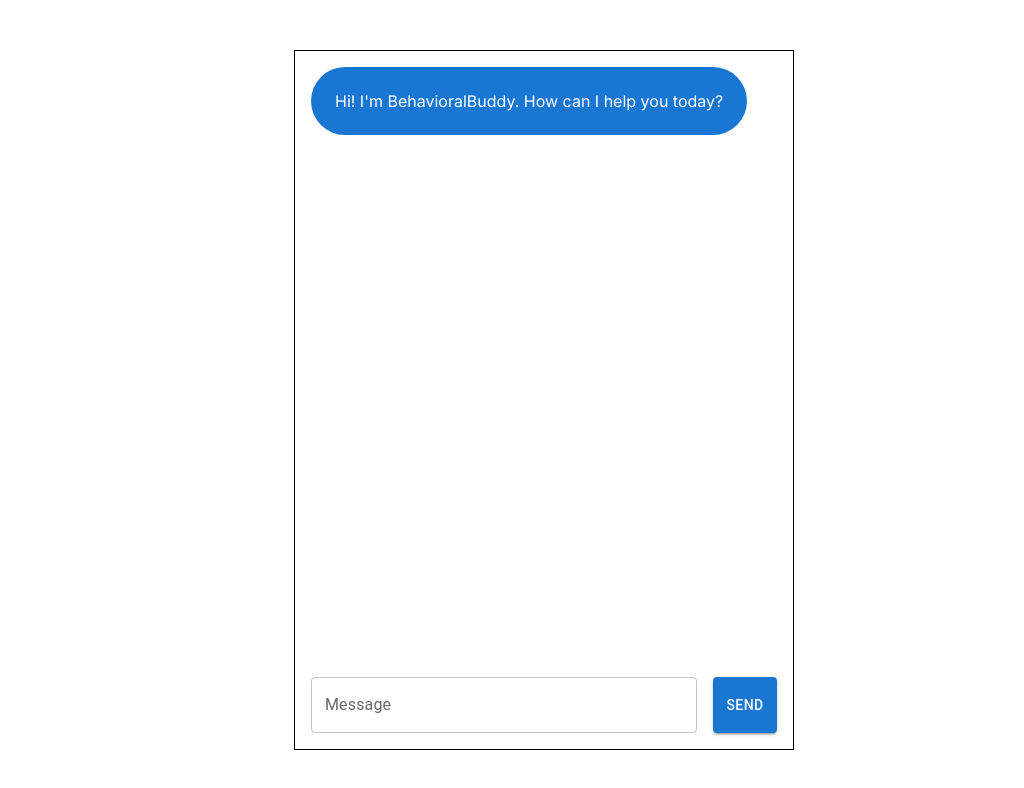
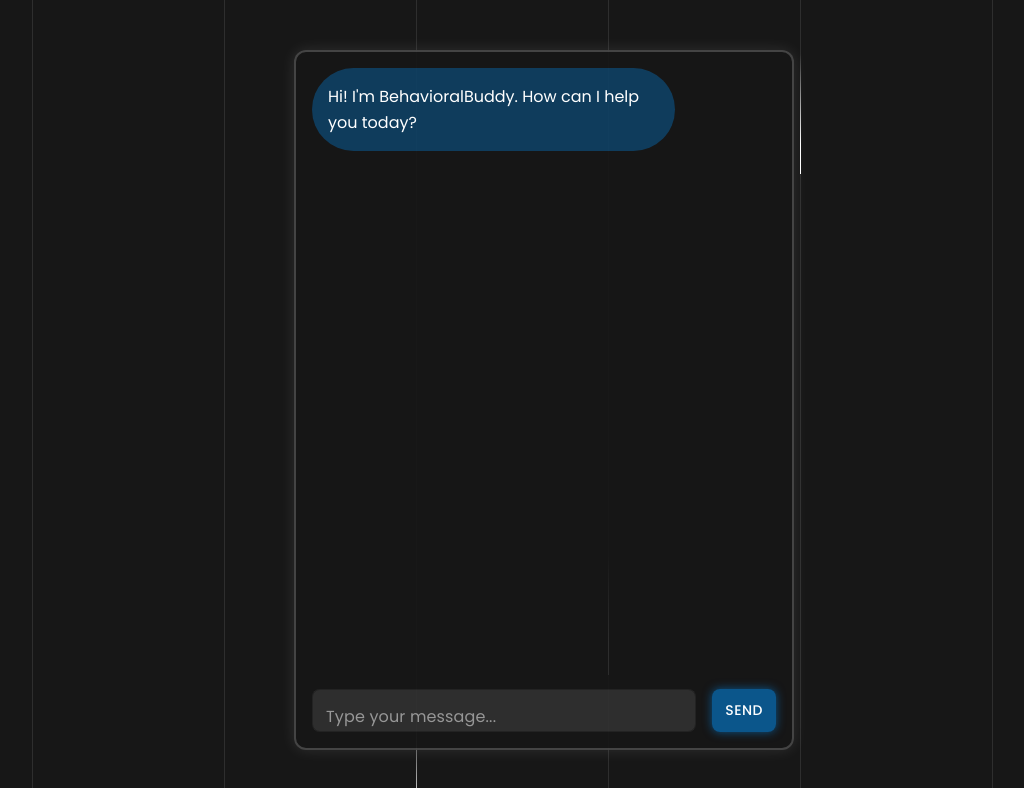
Before and after one commit to Wasif04/Customer-Support-AI, a Next.js app: page / in a window 1280 px wide. Shown: the top 788 px of the page, without its empty margins (96-1120 px from the left). Built offline with nearby package versions, Linux system fonts and the light colour scheme.

Commit message:
Added Better looking UI

```diff
--- a/app/globals.css
+++ b/app/globals.css
@@ -1,5 +1,80 @@
+@import url('https://fonts.googleapis.com/css2?family=Poppins:wght@400;500;700&display=swap');
+
 * {
-  box-sizing: border-box;
+
+
+  margin: 0;
   padding: 0;
-  margin: 0;
+  box-sizing: border-box !important;
 }
+
+html, body {
+  font-family: 'Poppins', sans-serif;
+
+  height: 100%;
+}
+
+body {
+  display: table;
+  width: 100%;
+  height: 100%;
+  background-color: #171717;
+  color: #000;
+  line-height: 1.6;
+  position: relative;
+  font-family: sans-serif;
+  overflow: hidden;
+}
+
+.lines {
+  position: absolute;
+  top: 0;
+  left: 0;
+  right: 0;
+  height: 100%;
+  margin: auto;
+  width: 100%;
+}
+
+.line {
+  position: absolute;
+  width: 1px;
+  height: 100%;
+  top: 0;
+  background: rgba(255, 255, 255, 0.1);
+  overflow: hidden;
+}
+
+.line::after {
+  content: '';
+  display: block;
+  position: absolute;
+  height: 15vh;
+  width: 100%;
+  top: -50%;
+  left: 0;
+  background: linear-gradient(to bottom, rgba(255, 255, 255, 0) 0%, #ffffff 75%, #ffffff 100%);
+  animation: drop 7s 0s infinite;
+  animation-fill-mode: forwards;
+  animation-timing-function: cubic-bezier(0.4, 0.26, 0, 0.97);
+}
+
+/* Adjust the positions and animation delays */
+.line:nth-child(1) { left: 10%; }
+.line:nth-child(2) { left: 25%; }
+.line:nth-child(3) { left: 40%; }
+.line:nth-child(4) { left: 55%; }
+.line:nth-child(5) { left: 70%; }
+.line:nth-child(6) { left: 85%; }
+
+.line:nth-child(1)::after { animation-delay: 0s; }
+.line:nth-child(2)::after { animation-delay: 1s; }
+.line:nth-child(3)::after { animation-delay: 2s; }
+.line:nth-child(4)::after { animation-delay: 3s; }
+.line:nth-child(5)::after { animation-delay: 4s; }
+.line:nth-child(6)::after { animation-delay: 5s; }
+
+@keyframes drop {
+  0% { top: -50%; }
+  100% { top: 110%; }
+}
--- a/app/page.js
+++ b/app/page.js
@@ -1,31 +1,28 @@
 'use client'
-import Image from "next/image";
-import { Box, Button, Stack, TextField } from '@mui/material'
-import { useState,useRef, useEffect } from "react";
+import { Box, Button, Stack, TextField } from '@mui/material';
+import { useState, useRef, useEffect } from "react";
+import "./globals.css";
 
 export default function Home() {
   const [messages, setMessages] = useState([
     {
       role: 'assistant',
       content: "Hi! I'm BehavioralBuddy. How can I help you today?",
-
     },
-  ])
-  const [message, setMessage] = useState('')
-  const [isLoading, setIsLoading] = useState(false)
-
-
+  ]);
+  const [message, setMessage] = useState('');
+  const [isLoading, setIsLoading] = useState(false);
 
   const sendMessage = async () => {
-    if (!message.trim()) return;  // Don't send empty messages
-    setIsLoading(true)
+    if (!message.trim()) return;
+    setIsLoading(true);
 
-    setMessage('')
+    setMessage('');
     setMessages((messages) => [
       ...messages,
       { role: 'user', content: message },
       { role: 'assistant', content: '' },
-    ])
+    ]);
 
     try {
       const response = await fetch('/api/chat', {
@@ -34,56 +31,57 @@ export default function Home() {
           'Content-Type': 'application/json',
         },
         body: JSON.stringify([...messages, { role: 'user', content: message }]),
-      })
+      });
 
       if (!response.ok) {
-        throw new Error('Network response was not ok')
+        throw new Error('Network response was not ok');
       }
 
-      const reader = response.body.getReader()
-      const decoder = new TextDecoder()
+      const reader = response.body.getReader();
+      const decoder = new TextDecoder();
 
       while (true) {
-        const { done, value } = await reader.read()
-        if (done) break
-        const text = decoder.decode(value, { stream: true })
+        const { done, value } = await reader.read();
+        if (done) break;
+        const text = decoder.decode(value, { stream: true });
         setMessages((messages) => {
-          let lastMessage = messages[messages.length - 1]
-          let otherMessages = messages.slice(0, messages.length - 1)
+          let lastMessage = messages[messages.length - 1];
+          let otherMessages = messages.slice(0, messages.length - 1);
           return [
             ...otherMessages,
             { ...lastMessage, content: lastMessage.content + text },
-          ]
-        })
+          ];
+        });
       }
     } catch (error) {
-      console.error('Error:', error)
+      console.error('Error:', error);
       setMessages((messages) => [
         ...messages,
         { role: 'assistant', content: "I'm sorry, but I encountered an error. Please try again later." },
-      ])
+      ]);
     }
-    setIsLoading(false)
-  }
+    setIsLoading(false);
+  };
 
-  const messagesEndRef = useRef(null)
+  const messagesEndRef = useRef(null);
 
   const scrollToBottom = () => {
-    messagesEndRef.current?.scrollIntoView({ behavior: "smooth" })
-  }
+    messagesEndRef.current?.scrollIntoView({ behavior: "smooth" });
+  };
 
   useEffect(() => {
-    scrollToBottom()
-  }, [messages])
+    scrollToBottom();
+  }, [messages]);
 
   const handleKeyPress = (event) => {
     if (event.key === 'Enter' && !event.shiftKey) {
-      event.preventDefault()
-      sendMessage()
+      event.preventDefault();
+      sendMessage();
     }
-  }
+  };
 
   return (
+
     <Box
       width="100vw"
       height="100vh"
@@ -91,14 +89,30 @@ export default function Home() {
       flexDirection="column"
       justifyContent="center"
       alignItems="center"
+      bgcolor="#171717"
+      style={{
+    fontFamily: "'Poppins', sans-serif"
+  }}
     >
+      <div className="lines">
+        <div className="line"></div>
+        <div className="line"></div>
+        <div className="line"></div>
+        <div className="line"></div>
+        <div className="line"></div>
+        <div className="line"></div>
+      </div>
       <Stack
         direction={'column'}
         width="500px"
         height="700px"
-        border="1px solid black"
+        border="2px solid rgba(255, 255, 255, 0.2)"
+        borderRadius="12px"
         p={2}
         spacing={3}
+        bgcolor="rgba(23, 23, 23, 0.9)"
+        boxShadow="0px 0px 15px rgba(255, 255, 255, 0.1)"
+        zIndex={1}
       >
         <Stack
           direction={'column'}
@@ -106,6 +120,7 @@ export default function Home() {
           flexGrow={1}
           overflow="auto"
           maxHeight="100%"
+          paddingRight="10px"
         >
           {messages.map((message, index) => (
             <Box
@@ -118,12 +133,14 @@ export default function Home() {
               <Box
                 bgcolor={
                   message.role === 'assistant'
-                    ? 'primary.main'
-                    : 'secondary.main'
+                    ? 'rgba(0, 150, 255, 0.3)'
+                    : 'rgba(0, 255, 150, 0.3)'
                 }
                 color="white"
                 borderRadius={16}
-                p={3}
+                p={2}
+                maxWidth="80%"
+                wordBreak="break-word"
               >
                 {message.content}
               </Box>
@@ -133,18 +150,58 @@ export default function Home() {
         </Stack>
         <Stack direction={'row'} spacing={2}>
         <TextField
-            label="Message"
+          label="Type your message..."
+          variant="outlined"
           fullWidth
           value={message}
           onChange={(e) => setMessage(e.target.value)}
           onKeyDown={handleKeyPress}
           disabled={isLoading}
+          InputProps={{
+            style: {
+              color: 'white',
+              backgroundColor: 'rgba(255, 255, 255, 0.1)',
+              borderColor: 'rgba(255, 255, 255, 0.2)',
+              borderRadius: '8px',
+              padding: '10px',
+              boxSizing: 'border-box',
+              fontFamily: "'Poppins', sans-serif",
+            },
+            inputProps: {
+              style: {
+                padding: '10px 14px',
+                lineHeight: '1.5',
+                fontFamily: "'Poppins', sans-serif",
+              }
+            }
+          }}
+          InputLabelProps={{
+            style: {
+              color: 'rgba(255, 255, 255, 0.5)',
+              fontFamily: "'Poppins', sans-serif",
+            },
+          }}
         />
-          <Button variant="contained" onClick={sendMessage} disabled={isLoading}>
+
+
+        <Button
+          variant="contained"
+          onClick={sendMessage}
+          disabled={isLoading}
+          style={{
+            backgroundColor: 'rgba(0, 150, 255, 0.5)',
+            color: 'white',
+            borderRadius: '8px',
+            borderColor: 'rgba(255, 255, 255, 0.2)',
+            boxShadow: '0px 0px 10px rgba(0, 150, 255, 0.5)',
+            fontFamily: "'Poppins', sans-serif",
+          }}
+        >
           {isLoading ? 'Sending...' : 'Send'}
         </Button>
+
         </Stack>
       </Stack>
     </Box>
-  )
+  );
 }
```
Lines whose indentation alone changed are shown as unchanged.
